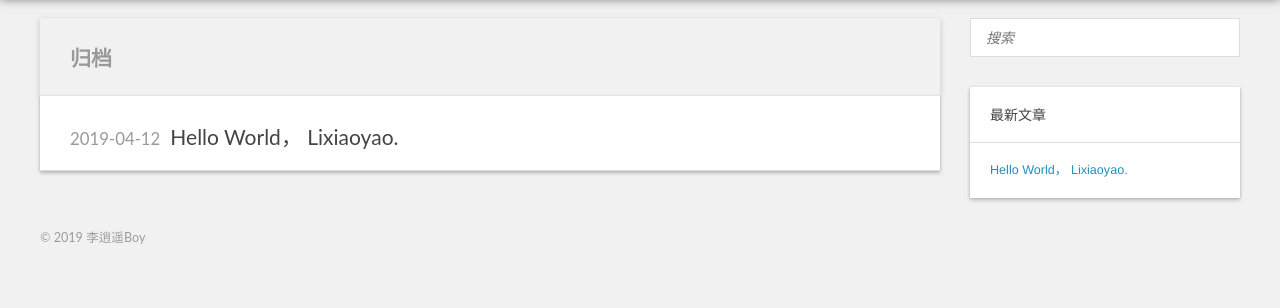
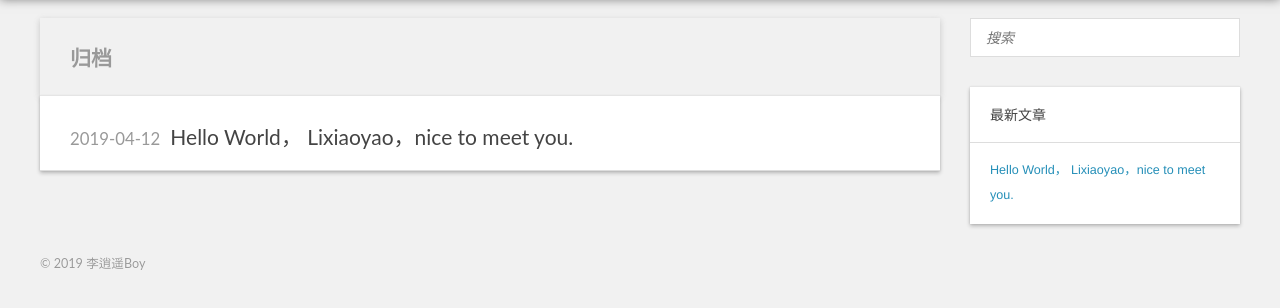
Before and after one commit to lixiaoyao3563/lixiaoyao3563.github.io, a plain HTML site: page archives/index.html in a window 1280 px wide. Shown: the part 58-366 px from the top of the page. Drawn offline with nearby package versions, Linux system fonts and the light colour scheme.

Commit message:
Site updated: 2019-04-13 12:01:02

```diff
--- a/archives/index.html
+++ b/archives/index.html
@@ -57,7 +57,7 @@
         <div class="post-content">
           <header>
 
-              <h2 class="archive-post"><span datetime="2019-04-12T13:13:11.999Z">2019-04-12</span><a href="/2019/04/12/hello-world/">Hello World， Lixiaoyao.</a>
+              <h2 class="archive-post"><span datetime="2019-04-12T13:13:11.999Z">2019-04-12</span><a href="/2019/04/12/hello-world/">Hello World， Lixiaoyao，nice to meet you.</a>
 
           </h2></header>
         </div>
@@ -80,7 +80,7 @@
   <ul class="entry">
 
       <li>
-        <a href="/2019/04/12/hello-world/">Hello World， Lixiaoyao.</a>
+        <a href="/2019/04/12/hello-world/">Hello World， Lixiaoyao，nice to meet you.</a>
       </li>
 
   </ul>
```
Also changed, not shown: 2019/04/12/hello-world/index.html (+4 -4 lines), archives/2019/04/index.html (+2 -2 lines), archives/2019/index.html (+2 -2 lines), index.html (+2 -2 lines).
